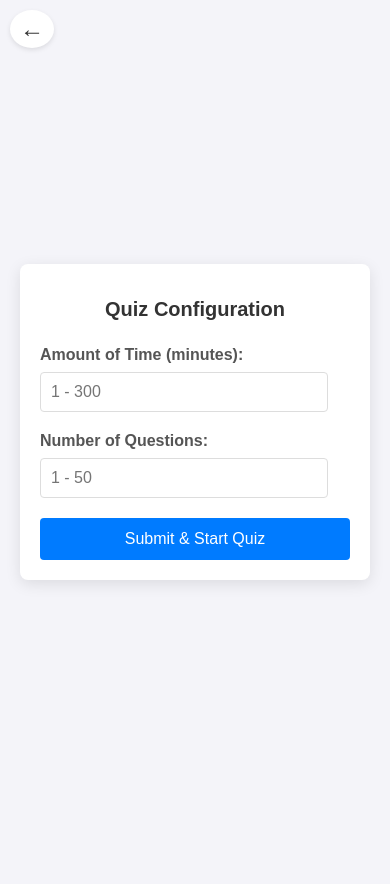
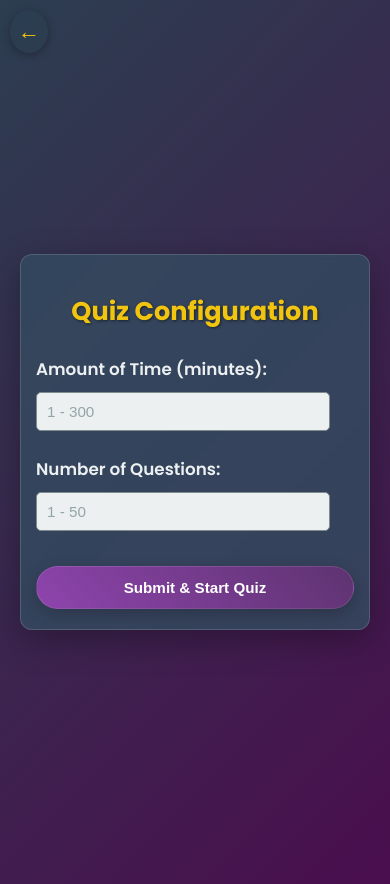
Before and after one commit to codesaksham11/tq, a plain HTML site: page k.html in a window 390 px wide. Before the commit the page ends 844 px from the top, so only its background shows below. Drawn offline with Linux system fonts and the light colour scheme.

Commit message:
Update k.css

```diff
--- a/k.css
+++ b/k.css
@@ -1,124 +1,193 @@
+@import url('https://fonts.googleapis.com/css2?family=Poppins:wght@400;500;600;700&display=swap');
+
 body {
-    font-family: Arial, sans-serif;
-    background-color: #f4f4f9;
+    font-family: 'Poppins', sans-serif;
+    /* Premium gradient - Deep Blue/Purple from k.js */
+    background: linear-gradient(135deg, #2c3e50 0%, #4a0e4e 100%);
+    color: #e0e0e0; /* Lighter text for dark background from k.js */
     margin: 0;
-    padding: 0;
+    padding: 20px; /* Added padding similar to k.js */
     display: flex;
     justify-content: center;
-    align-items: center;
+    align-items: center; /* Vertically center for setup page */
     min-height: 100vh;
     position: relative; /* For back arrow positioning */
 }
 
 .back-arrow {
     position: absolute;
-    top: 20px;
-    left: 20px;
+    top: 25px;
+    left: 25px;
     font-size: 28px;
-    color: #333;
+    color: #f1c40f; /* Gold accent for visibility on dark bg */
     text-decoration: none;
-    padding: 5px 10px;
-    background-color: #fff;
+    padding: 8px 12px;
+    background-color: rgba(44, 62, 80, 0.7); /* Semi-transparent dark, inspired by form-section bg */
     border-radius: 50%;
-    box-shadow: 0 2px 5px rgba(0,0,0,0.1);
-    transition: background-color 0.3s, transform 0.2s;
+    box-shadow: 0 2px 8px rgba(0,0,0,0.3);
+    transition: background-color 0.3s, transform 0.2s, color 0.3s;
 }
 
 .back-arrow:hover {
-    background-color: #e0e0e0;
+    background-color: rgba(241, 196, 15, 0.9); /* Gold on hover */
+    color: #2c3e50; /* Dark text on gold hover */
     transform: scale(1.1);
 }
 
 .container {
-    background-color: #ffffff;
-    padding: 30px 40px;
-    border-radius: 8px;
-    box-shadow: 0 4px 15px rgba(0, 0, 0, 0.1);
+    /* Styles from k.js .container */
+    background-color: rgba(52, 73, 94, 0.85); /* Semi-transparent dark blue-grey */
+    padding: 35px 45px;
+    border-radius: 12px;
+    box-shadow: 0 10px 35px rgba(0, 0, 0, 0.3);
+    border: 1px solid rgba(255, 255, 255, 0.15);
+    backdrop-filter: blur(5px); /* Optional blur effect */
+
     width: 100%;
-    max-width: 450px;
+    max-width: 500px; /* Adjusted for this simpler form */
     text-align: center;
+    /* margin-top: 30px; Removed as align-items:center on body handles this */
 }
 
 h1 {
-    color: #333;
-    margin-bottom: 25px;
-    font-size: 24px;
+    /* Styles from k.js header h1 */
+    color: #f1c40f; /* Gold/Yellow Accent */
+    margin-bottom: 30px;
+    font-size: 2.1em; /* Adjusted from 2.3em for "Quiz Configuration" */
+    font-weight: 700;
+    text-shadow: 1px 1px 3px rgba(0,0,0,0.5);
 }
 
 .form-group {
-    margin-bottom: 20px;
+    margin-bottom: 25px; /* From k.js */
     text-align: left;
 }
 
 .form-group label {
     display: block;
-    margin-bottom: 8px;
-    color: #555;
-    font-weight: bold;
+    margin-bottom: 10px; /* From k.js */
+    color: #ecf0f1; /* Light label text from k.js */
+    font-weight: 600; /* From k.js */
+    font-size: 1.05em; /* From k.js */
 }
 
 .form-group input[type="number"] {
-    width: calc(100% - 22px); /* Account for padding */
-    padding: 10px;
-    border: 1px solid #ddd;
-    border-radius: 4px;
-    font-size: 16px;
-    box-sizing: border-box; /* Important for width calculation */
+    /* Styles from k.js .form-group input */
+    width: calc(100% - 24px); /* Account for padding (12px left + 12px right) */
+    padding: 12px;
+    border: 1px solid #7f8c8d; /* Grey border */
+    border-radius: 5px;
+    font-size: 1em;
+    background-color: #ecf0f1; /* Light background for input */
+    color: #2c3e50; /* Dark text inside input */
+    box-sizing: border-box;
+    transition: border-color 0.2s ease-in-out, box-shadow 0.2s ease-in-out;
+}
+
+.form-group input[type="number"]::placeholder {
+    color: #95a5a6; /* From k.js */
 }
 
 .form-group input[type="number"]:focus {
-    border-color: #007bff;
-    outline: none;
-    box-shadow: 0 0 0 0.2rem rgba(0,123,255,.25);
+    /* Styles from k.js input:focus */
+    border-color: #f1c40f; /* Gold border on focus */
+    outline: 0;
+    box-shadow: 0 0 0 0.2rem rgba(241, 196, 15, 0.25); /* Gold focus ring */
 }
 
+/* Input with error (class added by JS in k.html) */
 .input-error {
-    border-color: #dc3545 !important; /* Red border for error */
+    border-color: #e74c3c !important; /* Premium-looking error red from k.js */
 }
 
 .input-error:focus {
-    box-shadow: 0 0 0 0.2rem rgba(220,53,69,.25) !important;
+    box-shadow: 0 0 0 0.2rem rgba(231, 76, 60, 0.25) !important; /* Error focus ring from k.js */
 }
 
 button[type="submit"] {
-    background-color: #007bff;
+    /* Adapted from k.js .primary-button */
+    background: linear-gradient(45deg, #8e44ad, #5e3370); /* Purple gradient */
     color: white;
-    padding: 12px 20px;
-    border: none;
-    border-radius: 4px;
+    border: 1px solid rgba(255,255,255, 0.1); /* Subtle border */
+
+    padding: 12px 28px;
+    border-radius: 25px; /* Pill shape */
+    font-size: 1.05em;
+    font-weight: 600;
     cursor: pointer;
-    font-size: 16px;
     width: 100%;
-    transition: background-color 0.3s ease;
+    transition: all 0.3s ease;
+    box-shadow: 0 5px 15px rgba(0, 0, 0, 0.2);
+    text-decoration: none;
+    display: inline-flex;
+    align-items: center;
+    justify-content: center;
+    margin-top: 10px; /* Added some space above button */
 }
 
 button[type="submit"]:hover {
-    background-color: #0056b3;
+    /* Adapted from k.js .primary-button:hover */
+    background: linear-gradient(45deg, #7b3099, #4a245c); /* Darker purple */
+    transform: translateY(-2px) scale(1.02); /* Lift and slightly grow */
+    box-shadow: 0 8px 20px rgba(0, 0, 0, 0.25);
 }
 
 .error-messages {
-    margin-bottom: 15px;
+    margin-bottom: 20px;
     text-align: left;
 }
 
 .error-messages p {
-    color: #dc3545; /* Bootstrap danger color */
-    font-size: 0.9em;
-    margin: 5px 0 0 0;
+    /* Styles from k.js .error-message */
+    color: #e74c3c; /* Premium-looking error red */
+    font-size: 0.9em; /* Slightly larger than k.js 0.85em */
+    margin: 8px 0 0 0; /* Adapted from k.js margin-top */
+    font-weight: 500;
 }
 
 /* Responsive adjustments */
-@media (max-width: 600px) {
+@media (max-width: 768px) {
     .container {
-        margin: 20px;
-        padding: 20px;
+        padding: 25px 20px;
+        margin: 20px auto; /* Keep centered with auto margins */
     }
     h1 {
-        font-size: 20px;
+        font-size: 1.9em;
+    }
+    .back-arrow {
+        top: 15px;
+        left: 15px;
+        font-size: 24px;
+        padding: 6px 10px;
+    }
+    button[type="submit"] {
+        font-size: 1em;
+        padding: 12px 20px;
+    }
+}
+
+@media (max-width: 480px) {
+    .container {
+        padding: 20px 15px;
+    }
+    h1 {
+        font-size: 1.6em;
+        margin-bottom: 25px;
+    }
+    .form-group input[type="number"] {
+        padding: 10px;
+        font-size: 0.95em;
+    }
+    button[type="submit"] {
+        font-size: 0.95em;
     }
     .back-arrow {
         top: 10px;
         left: 10px;
-        font-size: 24px;
+        font-size: 22px;
+        padding: 5px 8px;
+    }
+    .error-messages p {
+        font-size: 0.85em;
     }
 }
```
